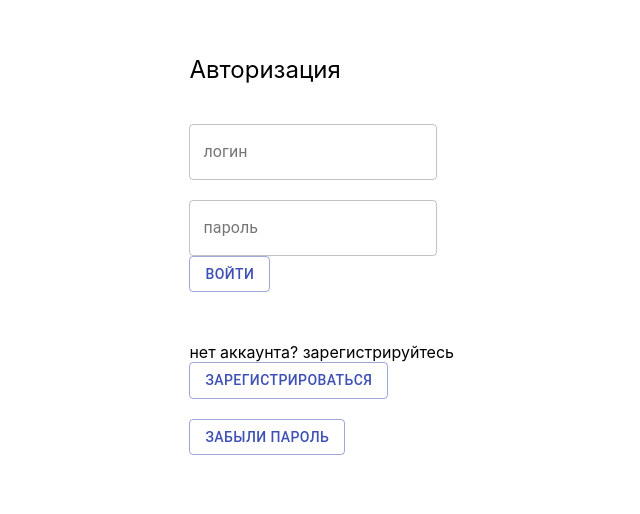
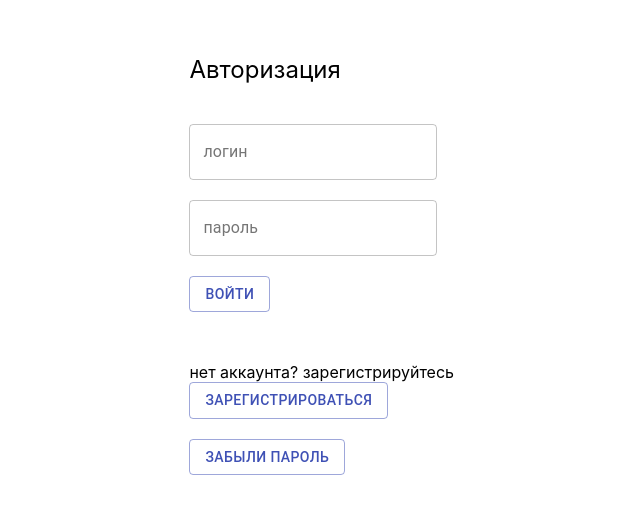
Before and after one commit to katrinkattt/form, a React (Create React App) app in the folder reactcode/: page /autorization in a window 1280 px wide. Shown: the part 166-680 px from the top of the page, without its empty margins (285-925 px from the left). Built offline with nearby package versions, Linux system fonts and the light colour scheme.

Commit message:
Update authorization.jsx

```diff
--- a/reactcode/src/components/authorization/authorization.jsx
+++ b/reactcode/src/components/authorization/authorization.jsx
@@ -1,29 +1,43 @@
 import React, { useState } from 'react'
 import TextField from '@material-ui/core/TextField'
 import Button from '@material-ui/core/Button'
-import { NavLink, withRouter } from 'react-router-dom'
-import { useDispatch } from 'react-redux'
+import { NavLink } from 'react-router-dom'
+import { useDispatch, useSelector } from 'react-redux'
 import { fetchData } from '../../redux/authAction'
-import { store } from '../../redux'
 
 const Authorization = () => {
   const [login, setLogin] = useState('')
   const [pass, setPass] = useState('')
-
-  store.getState()
+  const [errLogin, setErrLogin] = useState(false)
+  const { isAutorizate } = useSelector(state => state.auth)
 
   const dispatch = useDispatch()
-  const loginHandler = (name, pas) => {
-    dispatch(fetchData(name, pas))
+  const loginHandler = () => {
+    dispatch(fetchData(login, pass)).then(() => {
+      if (isAutorizate === false) {
+        setErrLogin(true)
+      }
+    })
   }
   return (
     <div className="main_authorization">
       <div className="title">Авторизация</div>
       <form noValidate autoComplete="off">
-        <div className="input"><TextField onChange={(e) => setLogin(e.target.value)} value={login} label="логин" variant="outlined" /></div>
-        <div className="input"><TextField onChange={(e) => setPass(e.target.value)} value={pass} label="пароль" variant="outlined" /></div>
+        <div className="input">
+          <TextField
+            error={errLogin}
+            onChange={(e) => setLogin(e.target.value)}
+            helperText={errLogin ? 'неверный логин или пароль' : false}
+            value={login}
+            label="логин"
+            variant="outlined"
+          />
+        </div>
+        <div className="input"><TextField error={errLogin} onChange={(e) => setPass(e.target.value)} helperText={errLogin ? 'неверный логин или пароль' : false} value={pass} label="пароль" type="password" variant="outlined" /></div>
       </form>
-      <Button variant="outlined" onClick={() => loginHandler(login, pass)} color="primary">войти</Button>
+      <div className="btn">
+        <Button variant="outlined" onClick={loginHandler} color="primary">войти</Button>
+      </div>
       <div className="btn">
         <div className="text">нет аккаунта? зарегистрируйтесь</div>
         <NavLink to="/registration"><Button variant="outlined" color="primary">зарегистрироваться</Button></NavLink>
@@ -34,4 +48,4 @@ const Authorization = () => {
     </div>
   )
 }
-export default withRouter(Authorization)
+export default Authorization
```
